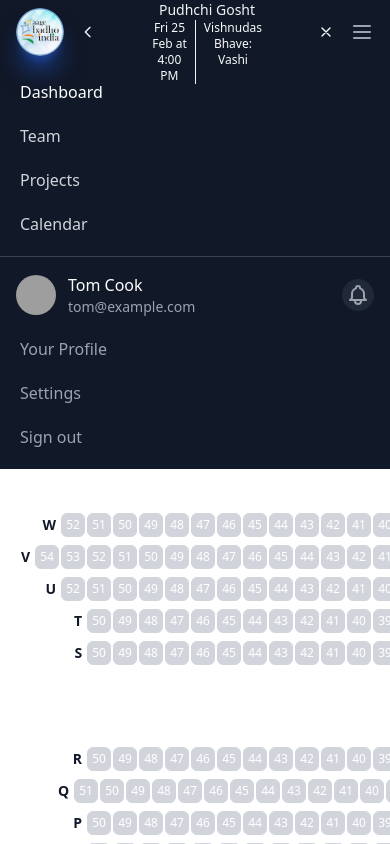
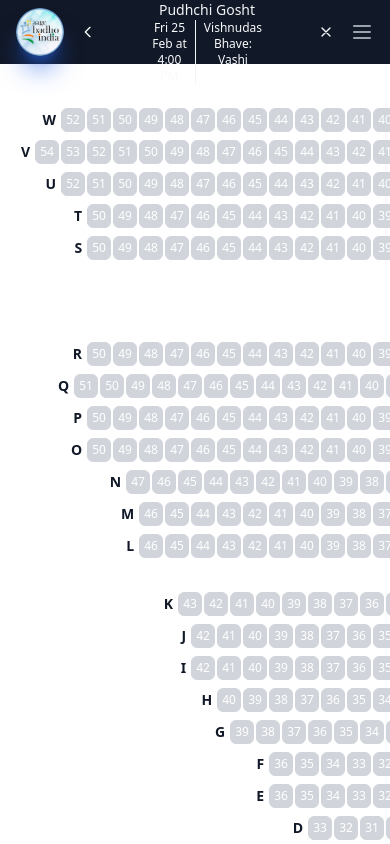
Before and after one commit to tush241191/react-tailwind, a React (Create React App) app: page /theater/vishnudas-bhave-vashi in a window 390 px wide. Shown: the top 844 px of the page. Built offline with nearby package versions, Linux system fonts and the light colour scheme; grey boxes are pictures that could not be loaded.

Commit message:
fixed all the warnings

```diff
--- a/src/components/Common/Carousel.js
+++ b/src/components/Common/Carousel.js
@@ -17,15 +17,15 @@ const Carousels = () => {
             showThumbs={false}
           >
             <div>
-              <img className="w-full h-full object-cover" src={slide1} />
+              <img className="w-full h-full object-cover" src={slide1} alt="" />
               <p className="legend">Legend 1</p>
             </div>
             <div>
-              <img className="w-full h-full object-cover" src={slide2} />
+              <img className="w-full h-full object-cover" src={slide2} alt="" />
               <p className="legend">Legend 2</p>
             </div>
             <div>
-              <img className="w-full h-full object-cover" src={slide3} />
+              <img className="w-full h-full object-cover" src={slide3} alt="" />
               <p className="legend">Legend 3</p>
             </div>
           </Carousel>
--- a/src/components/Common/TheaterLayout.js
+++ b/src/components/Common/TheaterLayout.js
@@ -19,8 +19,8 @@ const TheaterLayout = ({ theater, colReverse = false, rowReverse = false }) => {
   ];
 
   function checkSpace(index, obj) {
-    let space = obj.find((key) => key.rowNumber == index);
-    if (space != undefined) {
+    let space = obj.find((key) => key.rowNumber === index);
+    if (space !== undefined) {
       return [...Array(space.count)].map((e, i) => (
         <td className="border border-transparent w-6 h-6">&nbsp;</td>
       ));
@@ -28,16 +28,16 @@ const TheaterLayout = ({ theater, colReverse = false, rowReverse = false }) => {
   }
 
   function createSeats(rowName, seatNumber) {
-    let obj = data.find((e) => e.row == rowName);
+    let obj = data.find((e) => e.row === rowName);
     return (
       <>
-        {obj != undefined ? (
+        {obj !== undefined ? (
           <>
-            {obj.available.find((e) => e == seatNumber) != undefined ? (
+            {obj.available.find((e) => e === seatNumber) !== undefined ? (
               <>
                 {returnSeatBlock(rowName,seatNumber,bookingStatusColor.available)}
               </>
-            ) : obj.booked.find((e) => e == seatNumber) != undefined ? (
+            ) : obj.booked.find((e) => e === seatNumber) !== undefined ? (
               <>
                 {returnSeatBlock(rowName,seatNumber,bookingStatusColor.booked)}
               </>
@@ -78,13 +78,13 @@ const TheaterLayout = ({ theater, colReverse = false, rowReverse = false }) => {
         >
           {theater.rows.map((row, index) => (
             <>
-              {row.name == "empty" ? (
+              {row.name === "empty" ? (
                 <>
                   <tr>
                     <td>&nbsp;</td>
                   </tr>
                 </>
-              ) : row.name == "balcony" ? (
+              ) : row.name === "balcony" ? (
                 <>
                   <tr>
                     <td>&nbsp;</td>
--- a/src/components/Navbars/TheaterHeader.js
+++ b/src/components/Navbars/TheaterHeader.js
@@ -127,127 +127,12 @@ const TheaterHeader = () => {
                   aria-labelledby="user-menu-button"
                   tabindex="-1"
                 >
-                  <a
-                    href="#"
-                    className="block py-2 px-4 text-sm text-gray-700"
-                    role="menuitem"
-                    tabindex="-1"
-                    id="user-menu-item-0"
-                  >
-                    Your Profile
-                  </a>
-                  <a
-                    href="#"
-                    className="block py-2 px-4 text-sm text-gray-700"
-                    role="menuitem"
-                    tabindex="-1"
-                    id="user-menu-item-1"
-                  >
-                    Settings
-                  </a>
-                  <a
-                    href="#"
-                    className="block py-2 px-4 text-sm text-gray-700"
-                    role="menuitem"
-                    tabindex="-1"
-                    id="user-menu-item-2"
-                  >
-                    Sign out
-                  </a>
+                  {/* Dropdown will come here */}
                 </div>
               </div>
             </div>
           </div>
         </div>
-
-        <nav className="lg:hidden" aria-label="Global" id="mobile-menu">
-          <div className="pt-2 pb-3 px-2 space-y-1">
-            <a
-              href="#"
-              className="bg-gray-900 text-white block rounded-md py-2 px-3 text-base font-medium"
-              aria-current="page"
-            >
-              Dashboard
-            </a>
-            <a
-              href="#"
-              className="text-gray-300 hover:bg-gray-700 hover:text-white block rounded-md py-2 px-3 text-base font-medium"
-            >
-              Team
-            </a>
-            <a
-              href="#"
-              className="text-gray-300 hover:bg-gray-700 hover:text-white block rounded-md py-2 px-3 text-base font-medium"
-            >
-              Projects
-            </a>
-            <a
-              href="#"
-              className="text-gray-300 hover:bg-gray-700 hover:text-white block rounded-md py-2 px-3 text-base font-medium"
-            >
-              Calendar
-            </a>
-          </div>
-          <div className="border-t border-gray-700 pt-4 pb-3">
-            <div className="px-4 flex items-center">
-              <div className="flex-shrink-0">
-                <img
-                  className="h-10 w-10 rounded-full"
-                  src="https://images.unsplash.com/photo-1472099645785-5658abf4ff4e?ixlib=rb-1.2.1&ixid=eyJhcHBfaWQiOjEyMDd9&auto=format&fit=facearea&facepad=2&w=256&h=256&q=80"
-                  alt=""
-                />
-              </div>
-              <div className="ml-3">
-                <div className="text-base font-medium text-white">Tom Cook</div>
-                <div className="text-sm font-medium text-gray-400">
-                  tom@example.com
-                </div>
-              </div>
-              <button
-                type="button"
-                className="ml-auto flex-shrink-0 bg-gray-800 rounded-full p-1 text-gray-400 hover:text-white focus:outline-none focus:ring-2 focus:ring-offset-2 focus:ring-offset-gray-800 focus:ring-white"
-              >
-                <span className="sr-only">View notifications</span>
-
-                <svg
-                  className="h-6 w-6"
-                  xmlns="http://www.w3.org/2000/svg"
-                  fill="none"
-                  viewBox="0 0 24 24"
-                  stroke="currentColor"
-                  aria-hidden="true"
-                >
-                  <path
-                    strokeLinecap="round"
-                    strokeLinejoin="round"
-                    strokeWidth="2"
-                    d="M15 17h5l-1.405-1.405A2.032 2.032 0 0118 14.158V11a6.002 6.002 0 00-4-5.659V5a2 2 0 10-4 0v.341C7.67 6.165 6 8.388 6 11v3.159c0 .538-.214 1.055-.595 1.436L4 17h5m6 0v1a3 3 0 11-6 0v-1m6 0H9"
-                  />
-                </svg>
-              </button>
-            </div>
-            <div className="mt-3 px-2 space-y-1">
-              <a
-                href="#"
-                className="block rounded-md py-2 px-3 text-base font-medium text-gray-400 hover:bg-gray-700 hover:text-white"
-              >
-                Your Profile
-              </a>
-              <a
-                href="#"
-                className="block rounded-md py-2 px-3 text-base font-medium text-gray-400 hover:bg-gray-700 hover:text-white"
-              >
-                Settings
-              </a>
-              <a
-                href="#"
-                className="block rounded-md py-2 px-3 text-base font-medium text-gray-400 hover:bg-gray-700 hover:text-white"
-              >
-                Sign out
-              </a>
-            </div>
-          </div>
-        </nav>
       </header>
     </>
   );
--- a/src/views/plays/Index.js
+++ b/src/views/plays/Index.js
@@ -278,33 +278,30 @@ const Plays = () => {
                       tabindex="-1"
                     >
                       <div className="py-1" role="none">
-                        <a
-                          href="#"
+                        <span
                           className="text-gray-700 block px-4 py-2 text-sm"
                           role="menuitem"
                           tabindex="-1"
                           id="menu-item-0"
                         >
                           Account settings
-                        </a>
-                        <a
-                          href="#"
+                        </span>
+                        <span
                           className="text-gray-700 block px-4 py-2 text-sm"
                           role="menuitem"
                           tabindex="-1"
                           id="menu-item-1"
                         >
                           Support
-                        </a>
-                        <a
-                          href="#"
+                        </span>
+                        <span
                           className="text-gray-700 block px-4 py-2 text-sm"
                           role="menuitem"
                           tabindex="-1"
                           id="menu-item-2"
                         >
                           License
-                        </a>
+                        </span>
                         <form method="POST" action="#" role="none">
                           <button
                             type="submit"
```
Also changed, not shown: src/views/plays/Details.js (+18 -12 lines).
